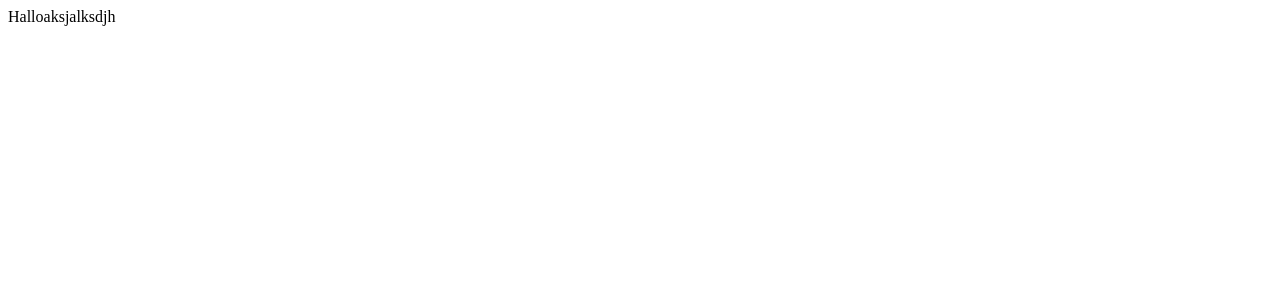
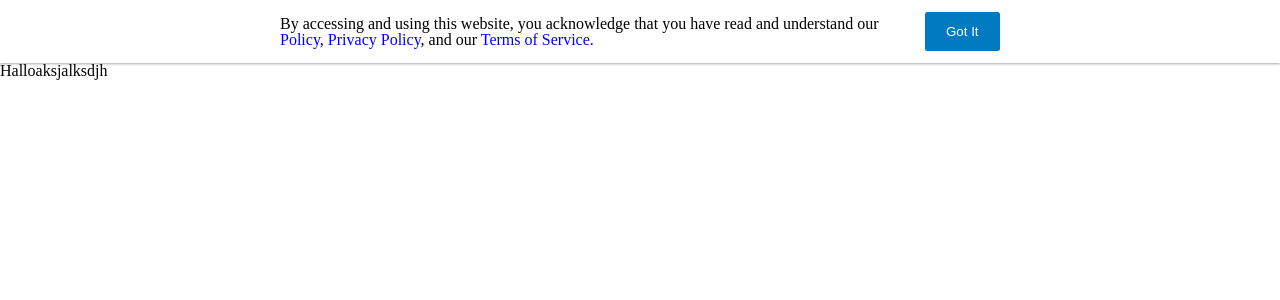
Before and after one commit to yohni/my-tech-services, a Vue app: page / in a window 1280 px wide. Shown: the top 300 px of the page. Built offline with nearby package versions, Linux system fonts and the light colour scheme.

Commit message:
Create Notification panel

```diff
--- a/src/components/NotificationPanel.vue
+++ b/src/components/NotificationPanel.vue
@@ -0,0 +1,75 @@
+<template>
+  <div class="notif-wrapper" :class="!openNotif? ' notif-hide': ''">
+    <div class="notif-ctx">
+      <p class="notif-text">
+      By accessing and using this website, you acknowledge that you have read and
+understand our <a href="#">Policy</a>, <a href="#">Privacy Policy</a>, and our <a href="#">Terms of Service.</a>
+      </p>
+      <button @click="closeNotif">Got It</button>
+    </div>
+  </div>
+</template>
+
+<script>
+export default {
+  name: 'Notification Panel',
+  data() {
+    return {
+      openNotif: true,
+    };
+  },
+  methods: {
+    closeNotif() {
+      this.openNotif = false;
+    },
+  },
+};
+
+</script>
+
+<style lang="scss" scoped>
+@import '../styles/theme.scss';
+.notif-wrapper{
+  overflow: hidden;
+  display: flex;
+  justify-content: center;
+  box-shadow: 0 1px 3px rgba(0,0,0,0.12), 0 1px 2px rgba(0,0,0,0.24);
+  transition: all 0.25s;
+  visibility: visible;
+  max-height: 160px;
+
+  &.notif-hide{
+    transform: translateY(-100%);
+    visibility: hidden;
+    max-height: 0;
+  }
+
+  .notif-ctx{
+    display: flex;
+    max-width: 720px;
+    align-items: center;
+    padding: 12px 24px;
+
+    @media (max-width: 360px) {
+      flex-direction: column;
+      align-items: flex-start;
+
+      .notif-text{
+        margin: 12px 0 !important;
+      }
+    }
+
+    .notif-text{
+      margin-right: 24px;
+    }
+
+    button{
+      padding: 12px;
+      background-color:$MyBlue;
+      width: 100px;
+      border-radius: 2.5px;
+      color: #fff;
+    }
+  }
+}
+</style>
--- a/src/containers/HomePage.vue
+++ b/src/containers/HomePage.vue
@@ -1,15 +1,80 @@
 <template>
   <div>
+    <NotificationPanel />
     Halloaksjalksdjh
   </div>
 </template>
 
 <script>
+import NotificationPanel from '../components/NotificationPanel';
+
 export default {
   name: 'home',
+  components: {
+    NotificationPanel,
+  },
 };
+
 </script>
 
-<style>
+<style lang="scss">
+/* http://meyerweb.com/eric/tools/css/reset/
+   v2.0 | 20110126
+   License: none (public domain)
+*/
+
+html, body, div, span, applet, object, iframe,
+h1, h2, h3, h4, h5, h6, p, blockquote, pre,
+a, abbr, acronym, address, big, cite, code,
+del, dfn, em, img, ins, kbd, q, s, samp,
+small, strike, strong, sub, sup, tt, var,
+b, u, i, center,
+dl, dt, dd, ol, ul, li,
+fieldset, form, label, legend,
+table, caption, tbody, tfoot, thead, tr, th, td,
+article, aside, canvas, details, embed,
+figure, figcaption, footer, header, hgroup,
+menu, nav, output, ruby, section, summary,
+time, mark, audio, video {
+	margin: 0;
+	padding: 0;
+	border: 0;
+	font-size: 100%;
+	font: inherit;
+	vertical-align: baseline;
+}
+/* HTML5 display-role reset for older browsers */
+article, aside, details, figcaption, figure,
+footer, header, hgroup, menu, nav, section {
+	display: block;
+}
+body {
+	line-height: 1;
+}
+ol, ul {
+	list-style: none;
+}
+blockquote, q {
+	quotes: none;
+}
+blockquote:before, blockquote:after,
+q:before, q:after {
+	content: '';
+	content: none;
+}
+table {
+	border-collapse: collapse;
+	border-spacing: 0;
+}
+a {
+  text-decoration: none;
+  color: blue;
+}
+button {
+  outline: none;
+  border: none;
+  cursor: pointer;
+}
+
 
 </style>
```
